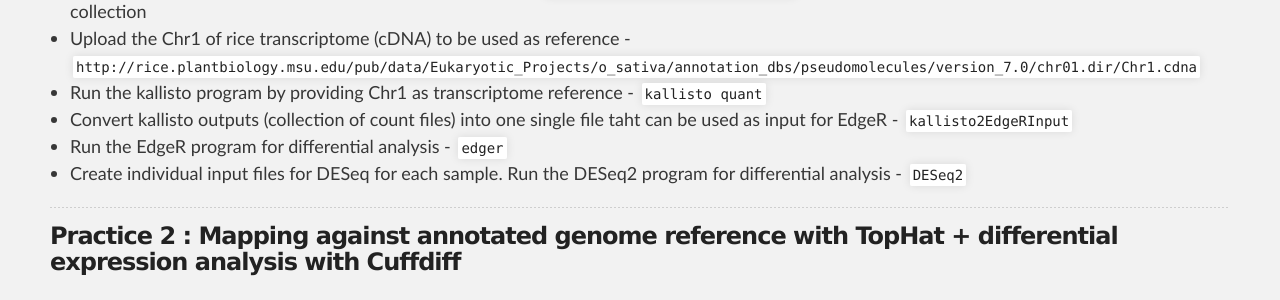
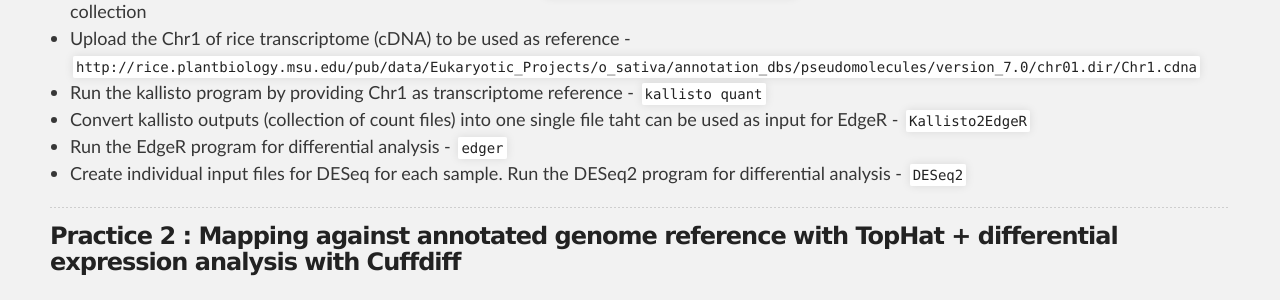
Before and after one commit to SouthGreenPlatform/trainings, a Jekyll site: the page built from _pages/linux/RNASeqPractice.md, in a window 1280 px wide and 900 px high, scrolled down 1259 px. Shown: the part 147-447 px from the top of the window. Built offline with Jekyll 4.4.1, drawn with Linux system fonts in a browser that asks for light colours; nearby versions of some CDN libraries.

Commit message:
Update RNASeqPractice.md

```diff
--- a/_pages/linux/RNASeqPractice.md
+++ b/_pages/linux/RNASeqPractice.md
@@ -49,7 +49,7 @@ We will perform a transcriptome-based mapping and estimates of transcript levels
 Associate files by pairs and give a name to your collection
 * Upload the Chr1 of rice transcriptome (cDNA) to be used as reference  - `http://rice.plantbiology.msu.edu/pub/data/Eukaryotic_Projects/o_sativa/annotation_dbs/pseudomolecules/version_7.0/chr01.dir/Chr1.cdna`
 * Run the kallisto program by providing Chr1 as transcriptome reference - `kallisto quant`
-* Convert kallisto outputs (collection of count files) into one single file taht can be used as input for EdgeR - `kallisto2EdgeRInput`
+* Convert kallisto outputs (collection of count files) into one single file taht can be used as input for EdgeR - `Kallisto2EdgeR`
 * Run the EdgeR program for differential analysis - `edger`
 * Create individual input files for DESeq for each sample. Run the DESeq2 program for differential analysis - `DESeq2`
 
```
